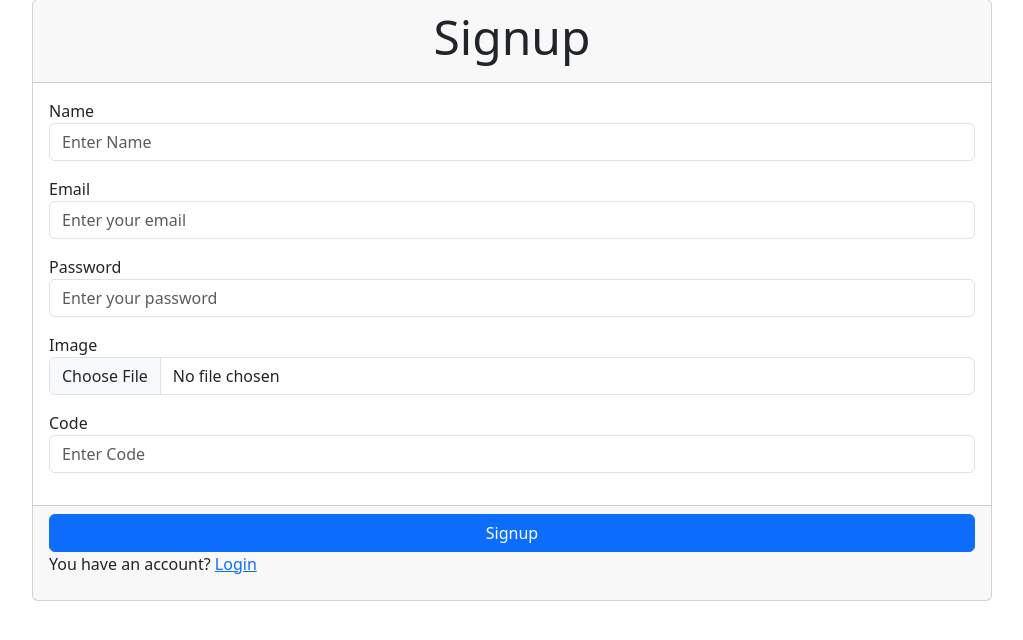
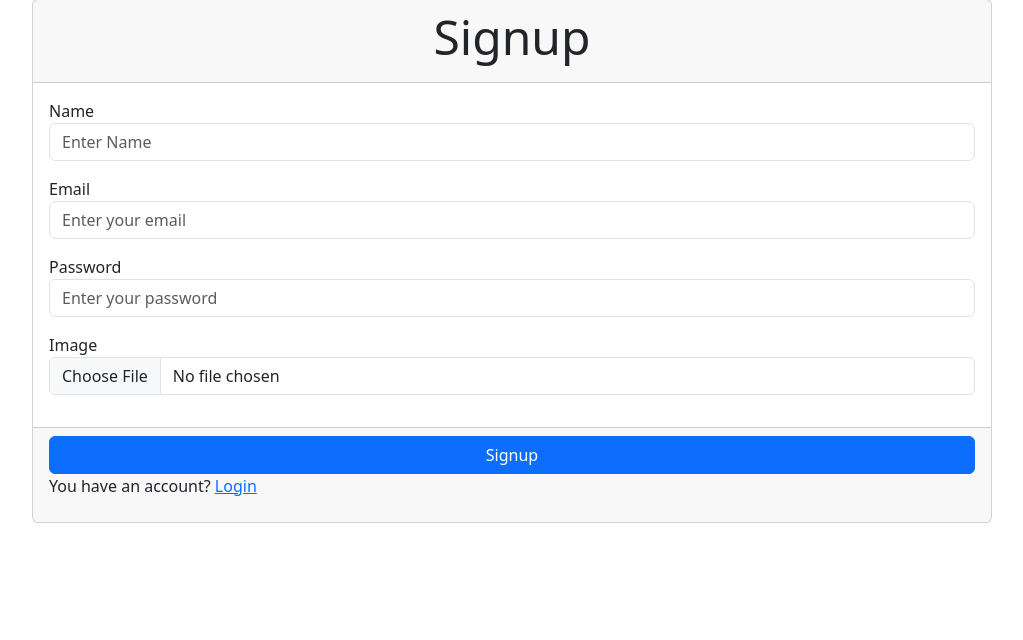
Before and after one commit to shaheem-pp/CSD4523-project, a Django app: page /auth/signup/ in a window 1280 px wide. Shown: the part 129-769 px from the top of the page, without its empty margins (128-1151 px from the left). Run offline with Django 5.2, Linux system fonts and the light colour scheme; some libraries are stand-ins or nearby versions.

Commit message:
signup changes

```diff
--- a/appAuth/forms.py
+++ b/appAuth/forms.py
@@ -26,12 +26,12 @@ class LoginForm(BootstrapFormMixin, forms.Form):
 
 
 class CustomUserForm(BootstrapFormMixin, forms.ModelForm):
-    enter_code = forms.CharField(required=False, max_length=20, label="Code")
-    designation = forms.CharField(required=False, max_length=100, label="Designation")
+    # enter_code = forms.CharField(required=False, max_length=20, label="Code")
+    # designation = forms.CharField(required=False, max_length=100, label="Designation")
 
     class Meta:
         model = CustomUser
-        fields = ["name", "email", "password", "image", "enter_code", "designation"]
+        fields = ["name", "email", "password", "image"]
         widgets = {
             "password": forms.PasswordInput(),
         }
--- a/appAuth/urls.py
+++ b/appAuth/urls.py
@@ -6,5 +6,5 @@ urlpatterns = [
     path("/login/", views.login, name="login"),
     path("/signout/", views.signout, name="signout"),
     path("/signup/", views.signup, name="signup"),
-    path("/verify_code/", views.verify_chef, name="verify_chef"),
+    # path("/verify_code/", views.verify_chef, name="verify_chef"),
 ]
--- a/appAuth/views.py
+++ b/appAuth/views.py
@@ -1,13 +1,9 @@
 from django.contrib import messages
 from django.contrib.auth import authenticate, login as auth_login
 from django.contrib.auth.decorators import login_required
-from django.http import JsonResponse
 from django.shortcuts import render, redirect
 
 from appAuth.forms import LoginForm, CustomUserForm
-
-
-# Create your views here.
 
 
 def login(request):
@@ -44,19 +40,18 @@ def signout(request):
     return redirect("home")
 
 
-def verify_chef(request):
-    valid_codes = ["CHEF12", "45CHE6", "FEED10"]
-
-    if request.method == "POST":
-        code = request.POST.get("code", "").strip()
-
-        # Check if the entered code is valid
-        if code in valid_codes:
-            return JsonResponse({"is_valid": True})
-        else:
-            return JsonResponse({"is_valid": False})
-
-    return JsonResponse({"is_valid": False})
+# def verify_chef(request):
+#
+#     if request.method == "POST":
+#         code = request.POST.get("code", "").strip()
+#
+#         # Check if the entered code is valid
+#         if code in VALID_CODES:
+#             return JsonResponse({"is_valid": True})
+#         else:
+#             return JsonResponse({"is_valid": False})
+#
+#     return JsonResponse({"is_valid": False})
 
 
 def signup(request):
@@ -65,13 +60,9 @@ def signup(request):
         if form.is_valid():
             user = form.save(commit=False)
 
-            # If the user is a chef, the 'designation' field will be required
-            if user.user_type == 3:
-                designation = form.cleaned_data.get("designation")
-                if not designation:
-                    form.add_error("designation", "Designation is required for chefs.")
-                    return render(request, "appAuth/signup.html", {"form": form})
-                user.designation = designation
+            # if 'enter_code' in form.cleaned_data:
+            #     if user.designation and form.cleaned_data["enter_code"] in VALID_CODES:
+            #         user.user_type = 3
 
             # Set password
             user.set_password(form.cleaned_data["password"])
@@ -89,6 +80,7 @@ def signup(request):
             else:
                 messages.error(request, "Invalid email or password.")
         else:
+            messages.error(request, "Form is not valid. Please check your input.")
             return render(request, "appAuth/signup.html", {"form": form})
     else:
         form = CustomUserForm()
--- a/project/settings.py
+++ b/project/settings.py
@@ -149,3 +149,7 @@ CKEDITOR_CONFIGS = {
     },
 }
 CKEDITOR_UPLOAD_PATH = "uploads/"
+
+LOGIN_URL = "login"
+LOGIN_REDIRECT_URL = "/"
+LOGOUT_REDIRECT_URL = "/"
--- a/templates/appAuth/signup.html
+++ b/templates/appAuth/signup.html
@@ -32,16 +32,6 @@
 						{{ form.image.label }}
 						{{ form.image }}
 					</div>
-					<div class="form-group">
-						{{ form.enter_code.label }}
-						{{ form.enter_code }}
-						<p id="verification_message" style="display: none;" class="text-success">Code Verified!</p>
-						<p id="failure_message" style="display: none;" class="text-danger">Invalid Code!</p>
-					</div>
-					<div class="form-group" id="designation_form_group">
-						{{ form.designation.label }}
-						{{ form.designation }}
-					</div>
 				</div>
 				<div class="card-footer">
 					<div class="">
@@ -57,72 +47,8 @@
 {% block script %}
 	<script>
         $(document).ready(function () {
-            var timeout;
 
-            // Initially hide the designation form group
-            $("#designation_form_group").hide();
 
-            // Monitor input field for changes
-            $('#id_enter_code').on('input', function () {
-                // Clear the previous timeout to trigger after 1 second delay
-                clearTimeout(timeout);
-
-                timeout = setTimeout(function () {
-                    var code = $('#id_enter_code').val();
-
-                    console.log(code);
-
-                    // Send AJAX request to verify code
-                    $.ajax({
-                        url: '/auth/verify_code/',  // Django URL to verify code
-                        method: 'POST',
-                        data: {
-                            code: code,
-                            csrfmiddlewaretoken: $('input[name="csrfmiddlewaretoken"]').val()
-                        },
-                        success: function (response) {
-                            if (response.is_valid) {
-                                // Show the designation form and add 'required' attribute
-                                $("#designation_form_group").show().attr("required", "required");
-                                $('#verification_message').show();
-                                $('#failure_message').hide();
-                            } else if (code == "") {
-                                // Hide if code is cleared
-                                $("#designation_form_group").hide().removeAttr("required");
-                                $('#failure_message').hide();
-                                $('#verification_message').hide();
-                                $("#id_designation").text("")
-                            } else {
-                                // Show failure message for invalid code
-                                $("#designation_form_group").hide().removeAttr("required");
-                                $('#verification_message').hide();
-                                $('#failure_message').show();
-                                $("#id_designation").text("")
-                            }
-                        },
-                        error: function () {
-                            // Handle error and reset fields accordingly
-                            $("#designation_form_group").hide().removeAttr("required");
-                            $("#id_designation").text("")
-                            if (code == "") {
-                                $('#failure_message').hide();
-                                $('#verification_message').hide();
-                            } else {
-                                $('#failure_message').show();
-                            }
-                        }
-                    });
-                }, 500); // Delay 1 second after typing stops
-            });
-
-            // When input field is focused and cleared, hide messages
-            $('#id_enter_code').on('focus', function () {
-                var code = $(this).val();
-                if (code === "") {
-                    $('#verification_message').hide().removeAttr('required');
-                    $('#failure_message').hide();
-                }
-            });
         });
 	</script>
 {% endblock script %}
```
Also changed, not shown: db.sqlite3.
